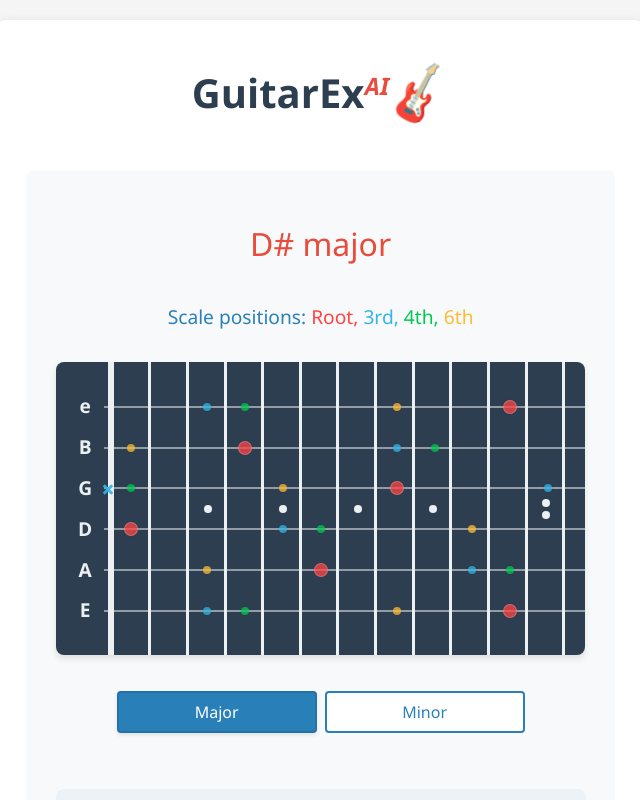
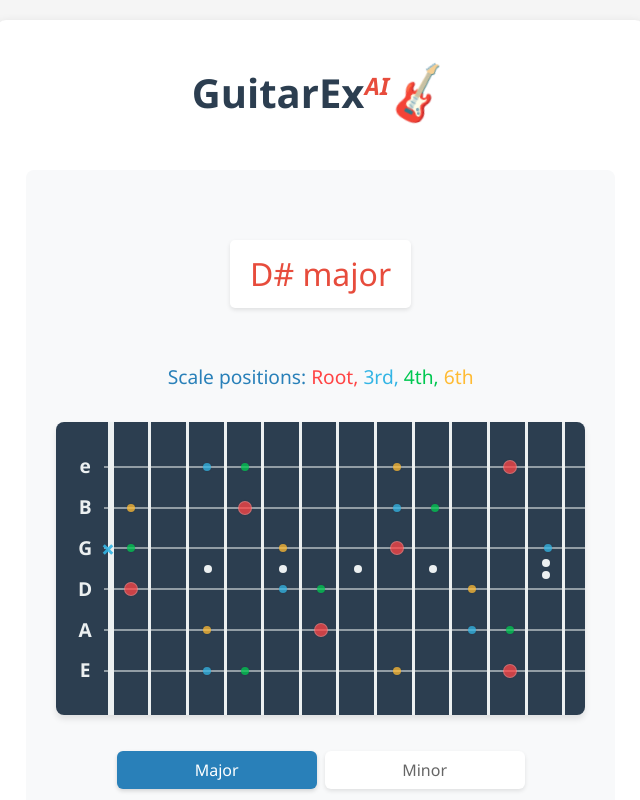
Before and after one commit to Milesjpool/guitarex-ai, a React (Vite) app: page / in a window 1280 px wide. Shown: the top 800 px of the page, without its empty margins (350-990 px from the left). Built offline with nearby package versions, Linux system fonts and the light colour scheme.

Commit message:
UI improvements: - Replace generate button with clickable key signature - Add material design styling to key signature and scale type buttons - Improve overall UI consistency

```diff
--- a/src/App.css
+++ b/src/App.css
@@ -89,11 +89,31 @@ h1:hover span {
     width: 100%;
 }
 
+.key-container {
+    display: flex;
+    align-items: center;
+    justify-content: center;
+    gap: 0.5rem;
+    margin: 20px 0;
+}
+
 .key {
     font-size: 2em;
     color: #e74c3c;
     text-align: center;
     margin: 20px 0;
+    cursor: pointer;
+    padding: 10px 20px;
+    background-color: white;
+    border-radius: 5px;
+    box-shadow: 0 2px 4px rgba(0, 0, 0, 0.1);
+    transition: all 0.2s ease;
+}
+
+.key:hover {
+    background-color: #2980b9;
+    color: white;
+    box-shadow: 0 4px 8px rgba(0, 0, 0, 0.15);
 }
 
 .positions {
@@ -159,23 +179,24 @@ button:hover {
 }
 
 .scale-type-btn {
-    padding: 0.5rem 1rem;
-    border: 2px solid #2980b9;
+    padding: 8px 16px;
     background: white;
-    color: #2980b9;
-    border-radius: 4px;
+    color: #666;
+    border: none;
+    border-radius: 6px;
     cursor: pointer;
     font-weight: 500;
     transition: all 0.2s ease;
+    min-width: 80px;
+    box-shadow: 0 2px 4px rgba(0, 0, 0, 0.1);
 }
 
 .scale-type-btn:hover {
-    background: #f0f7fc;
+    background: #f5f5f5;
 }
 
 .scale-type-btn.active {
     background: #2980b9;
     color: white;
-    border-color: #2472a4;
-    box-shadow: 0 2px 4px rgba(0, 0, 0, 0.1);
+    box-shadow: 0 2px 4px rgba(0, 0, 0, 0.15);
 }
--- a/src/App.tsx
+++ b/src/App.tsx
@@ -85,8 +85,10 @@ function App(): JSX.Element {
     <div className="container">
       <h1>GuitarEx<sup>AI</sup> <span>🎸</span></h1>
       <div className="exercise-box">
-        <div className="key">
-          {exercise ? `${exercise.root_note} ${exercise.scale_type}` : 'Press Generate to start'}
+        <div className="key-container">
+          <div className="key" onClick={handleGenerateExercise}>
+            {exercise ? `${exercise.root_note} ${exercise.scale_type}` : 'Press Generate to start'}
+          </div>
         </div>
         <div className="positions">
           {exercise && (
@@ -136,7 +138,6 @@ function App(): JSX.Element {
           </ol>
         </div>
       </div>
-      <button onClick={handleGenerateExercise}>Generate New Exercise</button>
       <AIBanner />
     </div>
   );
```
